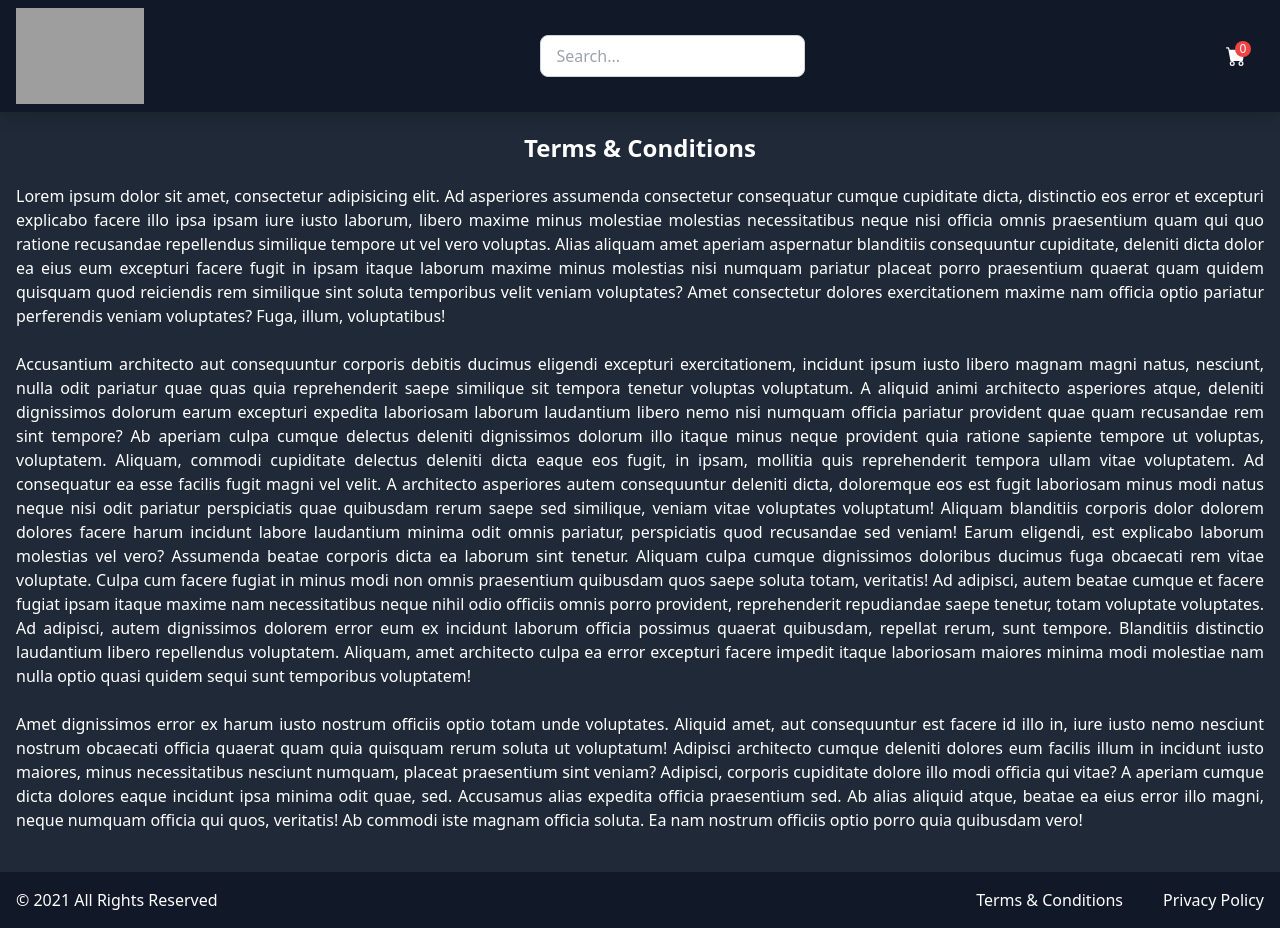
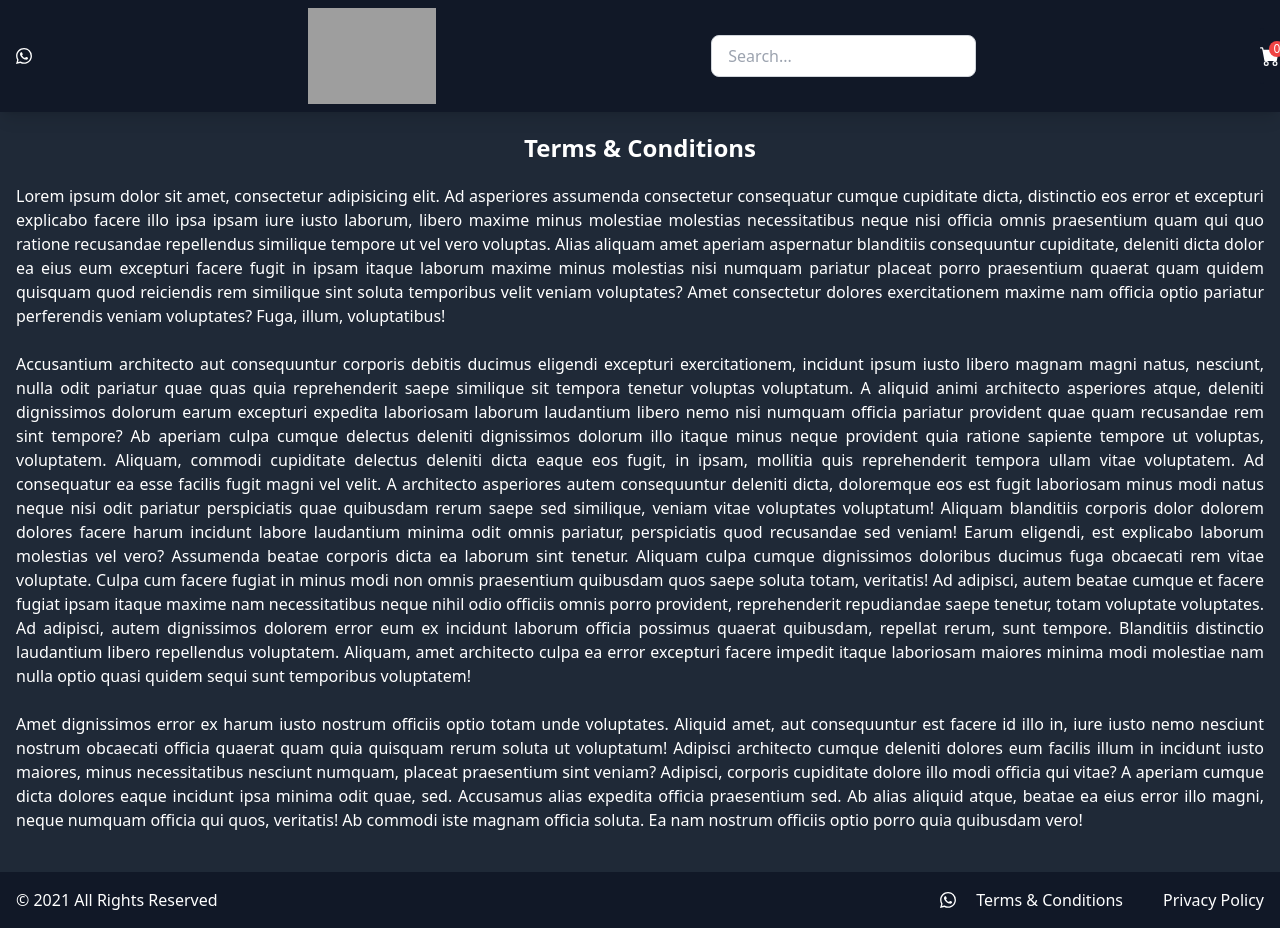
Before and after one commit to Zenith1997/client_project_001, a React (Create React App) app in the folder client/: page /terms in a window 1280 px wide. Built offline with nearby package versions, Linux system fonts and the light colour scheme; grey boxes are pictures that could not be loaded.

Commit message:
added whatsapp icon

```diff
--- a/client/src/components/AddProduct.jsx
+++ b/client/src/components/AddProduct.jsx
@@ -20,8 +20,8 @@ const AddProduct = ({setAddProduct, actionType, selectedProduct}) => {
     const [fileLimit, setFileLimit] = useState(false);
     const [productsData, setProductsData] = useState(initialProductsData);
 
-    const {name, desc, retailPrice, wholesalePrice, quantity, unit, maxLimit, priority} = productsData;
-    const [file, setFile] = useState(null);
+    const {name, desc, link, retailPrice, wholesalePrice, quantity, unit, maxLimit, priority} = productsData;
+    const [file, setFiles] = useState(null);
 
     const [error, setError] = useState(null);
     const [success, setSuccess] = useState(null);
--- a/client/src/components/Footer.jsx
+++ b/client/src/components/Footer.jsx
@@ -1,5 +1,6 @@
 import React from 'react';
 import {Link} from "react-router-dom";
+import { SiWhatsapp } from "react-icons/si"
 
 const Footer = () => {
     return (
@@ -11,6 +12,7 @@ const Footer = () => {
                     <p
                         className="text-white flex justify-center items-center gap-5"
                     >
+                        <Link to="/terms" className="text-white hover:text-gray-400"><SiWhatsapp /></Link>
                         <Link to="/terms" className="text-white hover:text-gray-400">Terms & Conditions</Link>
                         <Link to={"/privacy"} className="text-white ml-5 hover:text-gray-400">Privacy Policy</Link>
                     </p>
--- a/client/src/components/Header.jsx
+++ b/client/src/components/Header.jsx
@@ -1,9 +1,10 @@
 import React, { useEffect, useState } from 'react';
 import { BsCartFill } from "react-icons/bs";
+import { SiWhatsapp } from "react-icons/si"
 import { IoMdExit } from "react-icons/io";
 import { NavLink } from "react-router-dom";
 import { FaBars } from "react-icons/fa";
-import { useLocation } from 'react-router-dom';
+import { useLocation, Link } from 'react-router-dom';
 import { setFilteredProducts } from '../store/filteredProductSlice';
 import { useDispatch, useSelector } from "react-redux";
 import logo from '../assets/janajaya.png';
@@ -52,6 +53,9 @@ const Header = ({ setViewCart }) => {
     return (
         <div className="w-full bg-gray-900 shadow-lg sticky top-0 z-10">
             <div className="px-4 container mx-auto flex justify-between items-center py-2 z-10">
+                {!isAdmin ? (
+                    <><Link to="/terms" className="text-white hover:text-gray-400"><SiWhatsapp /></Link></>
+                ): <></>}
                 <a href="/" className="text-xl font-bold text-white">
                     <img src={logoWhite} alt="Janajaya"
                         className="w-32"
@@ -122,6 +126,7 @@ const Header = ({ setViewCart }) => {
 
                 ) : (
                     <>
+
                         <form className="flex items-center" onSubmit={handleSearch}>
                             <input
                                 type="text"
@@ -133,7 +138,7 @@ const Header = ({ setViewCart }) => {
                             />
                         </form>
                         <div
-                            className="flex items-center w-14 h-14 rounded-lg bg-gray-900 hover:bg-gray-800 cursor-pointer grid place-items-center"
+                            className="flex items-center w-1 h-14 rounded-lg bg-gray-900 hover:bg-gray-800 cursor-pointer grid place-items-center"
                             onClick={() => setViewCart(true)}
                         >
                             <button className="relative">
@@ -148,6 +153,7 @@ const Header = ({ setViewCart }) => {
                                 />
                             </button>
                         </div>
+
                     </>
                 )}
 
```
